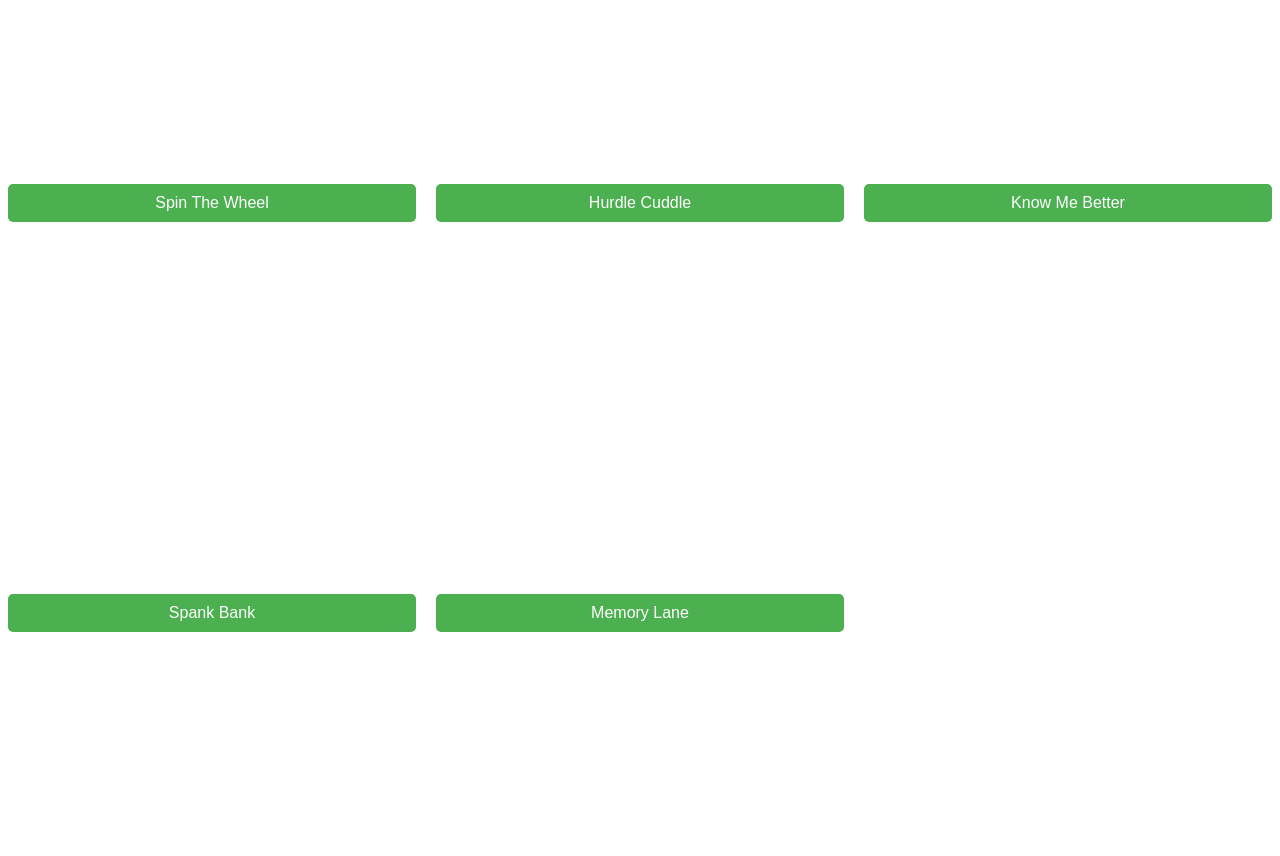
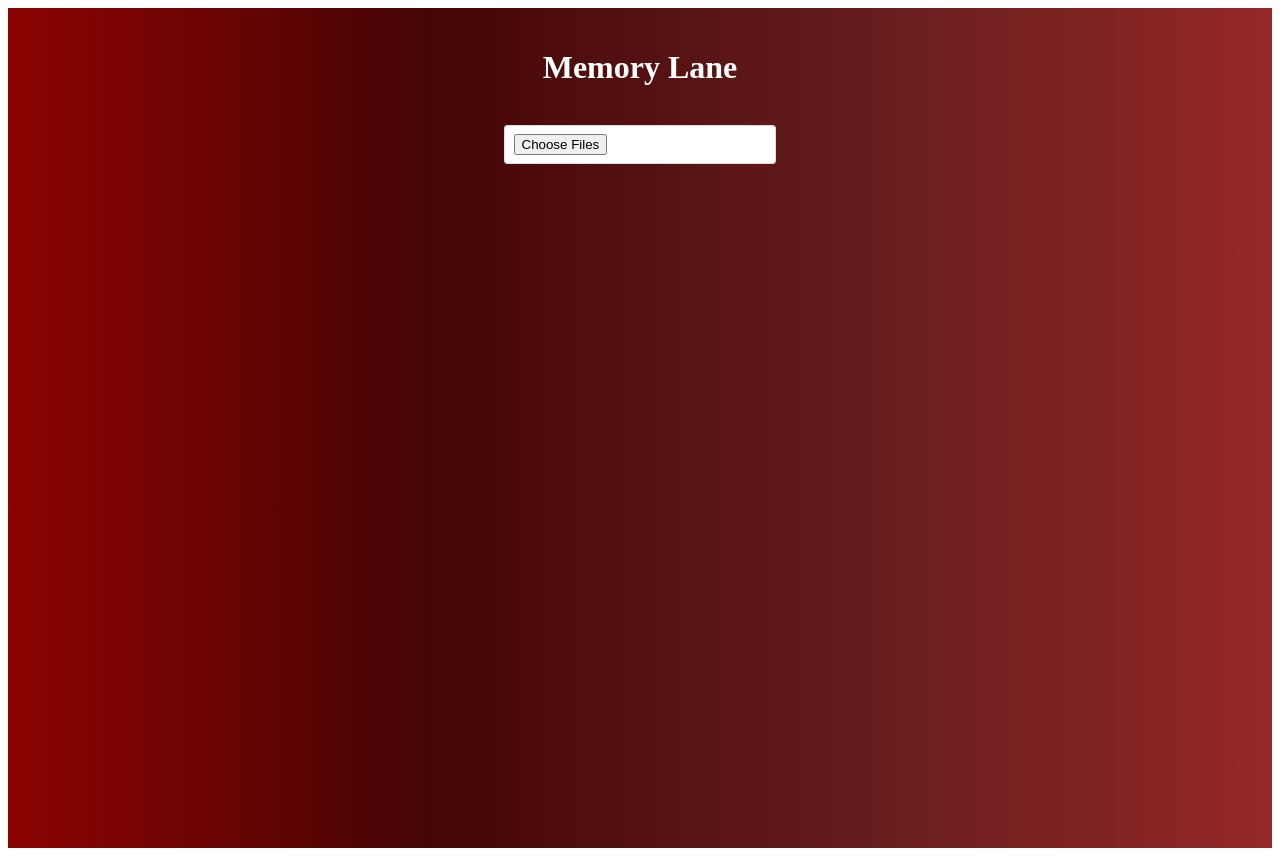
Before and after one commit to Olympus-V/gamification, a React (Create React App) app: page /MemoryLane in a window 1280 px wide. Before the commit the page ends 816 px from the top, so only its background shows below. Built offline with nearby package versions, Linux system fonts and the light colour scheme.

Commit message:
Feat-Memory Lane Setup (#6)
* Feat-Memory Lane Setup

* Resoloved review changes

```diff
--- a/src/App.tsx
+++ b/src/App.tsx
@@ -8,18 +8,20 @@ import { Routes, Route, Navigate } from 'react-router-dom';
 //Pages
 const Home = React.lazy(() => import('./pages/Home/home'));
 const SpinTheWheel = React.lazy(() => import('./pages/SpinTheWheel/spinTheWheel'));
-const SpankBank = React.lazy(() => import('./pages/Spankbank/spankBank'));
+const SpankBank = React.lazy(() => import('./pages/SpankBank/spankBank'));
+const MemoryLane= React.lazy(()=> import('./pages/MemoryLane/MemoryLane'));
 
 function App() {
   return (
       <div className='main'>
       <Suspense fallback={<div>Loading</div>}>
         <Routes>
-          <Route path='*' element={<Home />} />
-          <Route path='/SpinTheWheel' element={<SpinTheWheel />} />
-          <Route path='/SpankBank' element={<SpankBank />} />
+          <Route path='/Home' element={<Home />} />
+          <Route path='/SpinTheWheel' element={<SpinTheWheel/>}/>
+          <Route path='/SpankBank' element={<SpankBank />}/>
+          <Route path='/MemoryLane' element={<MemoryLane/>}/>
           {/* Default Route */}
-          <Route path='/' element={<Navigate to='/Dashboard' />}>
+          <Route path='/' element={<Navigate to='/Home'/>}>
             <Route
               path='*'
               element={<Navigate to='/' />}
--- a/src/pages/Home/home.tsx
+++ b/src/pages/Home/home.tsx
@@ -1,27 +1,29 @@
-import { useNavigate } from 'react-router-dom';
-import './home.scss'
+import { useNavigate } from "react-router-dom";
+import "./home.scss";
 
 const HomePage = () => {
   const navigate = useNavigate();
   return (
-
     <div className="buttons-container">
       <button
-                onClick={() => { navigate('/SpinTheWheel') }}
+        onClick={() => {
+          navigate("/SpinTheWheel");
+        }}
       >
         Spin The Wheel
       </button>
       <button>Hurdle Cuddle</button>
       <button>Know Me Better</button>
       <button
-                onClick={() => { navigate('/SpankBank') }}>
+        onClick={() => {
+          navigate("/SpankBank");
+        }}
+      >
         Spank Bank
       </button>
-            <button>Memory Lane</button>
-
+      <button onClick={() => navigate("/MemoryLane")}>Memory Lane</button>
     </div>
-
-    )
-}
+  );
+};
 
 export default HomePage;
--- /dev/null
+++ b/src/pages/MemoryLane/MemoryLane.scss
@@ -0,0 +1,60 @@
+.memory-lane {
+  padding: 1.25em;
+  background: linear-gradient(to right, #8C0301, #450505, #641c1c, #952828);
+  min-height: 100vh;
+  display: flex;
+  flex-direction: column;
+  align-items: center;
+  color: #ffffff; // Ensures text is visible on the dark background
+
+  .photo-gallery {
+    display: flex;
+    flex-wrap: wrap;
+    gap: 1.25em;
+    justify-content: center;
+    margin-top: 1.25em;
+  }
+
+  .photo-card {
+    border: 0.0625em solid #ddd;
+    padding: 0.9375em;
+    border-radius: 0.5em;
+    box-shadow: 0 0.125em 0.5em rgba(0, 0, 0, 0.1);
+    background-color: #ffffff;
+    width: 12.5em;
+    text-align: center;
+    transition: transform 0.3s ease;
+    display: flex;
+    flex-direction: column;
+    align-items: center;
+
+    &:hover {
+      transform: translateY(-0.3125em);
+    }
+
+    .photo-image {
+      width: 100%; // Makes the image fill the card width
+      height: 9.375em; // Fixed height to maintain aspect ratio
+      object-fit: cover; // Ensures the image covers the div area without distortion
+      border-radius: 0.5em;
+    }
+  }
+
+  input[type="date"] {
+    width: calc(100% - 1.875em); // Adjusts for padding
+    padding: 0.3125em;
+    margin-top: 0.625em;
+    margin-left: 0.9375em; // Aligns input for aesthetics
+    margin-right: 0.9375em; // Aligns input for aesthetics
+    border-radius: 0.25em;
+    border: 0.0625em solid #ccc;
+  }
+
+  input[type="file"] {
+    margin: 1.25em;
+    padding: 0.625em;
+    background-color: #ffffff;
+    border: 0.0625em solid #ddd;
+    border-radius: 0.25em;
+  }
+}
--- /dev/null
+++ b/src/pages/MemoryLane/MemoryLane.tsx
@@ -0,0 +1,63 @@
+import React, { useState } from 'react';
+import './MemoryLane.scss';
+
+interface IPhoto {
+  src: string;
+  date: string | null;
+}
+
+const MemoryLane: React.FC = () => {
+  const [photos, setPhotos] = useState<IPhoto[]>([]);
+
+  const handleFileUpload = (event: React.ChangeEvent<HTMLInputElement>) => {
+    const files = Array.from(event.target.files || []);
+    const photoData: IPhoto[] = [];
+
+    files.forEach((file) => {
+      const reader = new FileReader();
+
+      reader.onload = (e) => {
+        if (e.target?.result) {
+          photoData.push({
+            src: e.target.result as string,
+            date: null, // initially set date as null
+          });
+
+          if (photoData.length === files.length) {
+            setPhotos((prevPhotos) => [...prevPhotos, ...photoData]);
+          }
+        }
+      };
+
+      reader.readAsDataURL(file);
+    });
+  };
+
+  const handleDateChange = (index: number, date: string) => {
+    const updatedPhotos = [...photos];
+    updatedPhotos[index].date = date;
+    setPhotos(updatedPhotos);
+  };
+
+  return (
+    <div className="memory-lane">
+      <h1>Memory Lane</h1>
+      <input type="file" multiple accept="image/*" onChange={handleFileUpload} />
+      <div className="photo-gallery">
+        {photos.map((photo, index) => (
+          <div key={index} className="photo-card">
+            <img src={photo.src} alt={`Memory ${index}`} className="photo-image" />
+            <input
+              type="date"
+              placeholder="Enter date"
+              onChange={(e) => handleDateChange(index, e.target.value)}
+              value={photo.date || ''}
+            />
+          </div>
+        ))}
+      </div>
+    </div>
+  );
+};
+
+export default MemoryLane;
```
Lines whose indentation alone changed are shown as unchanged.
